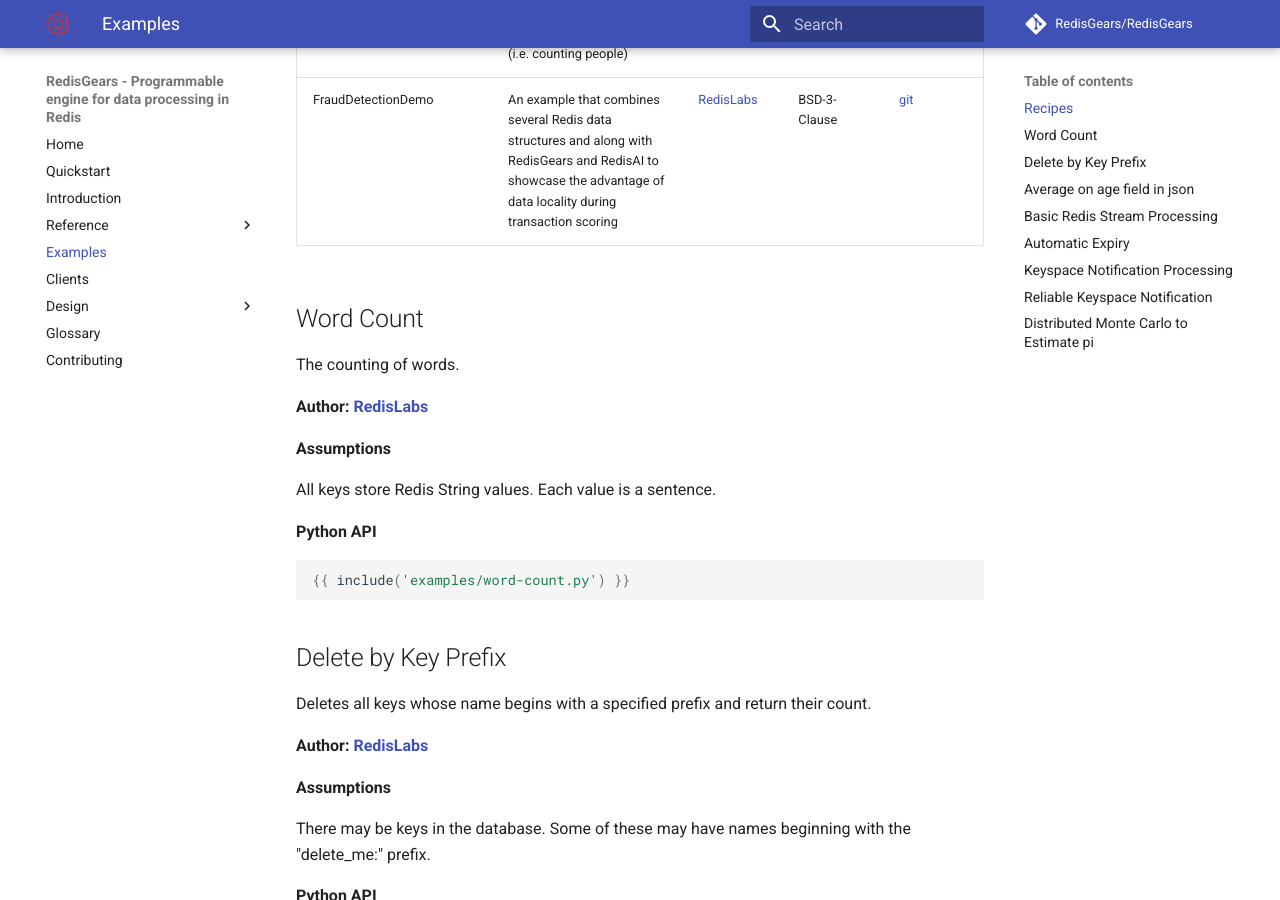
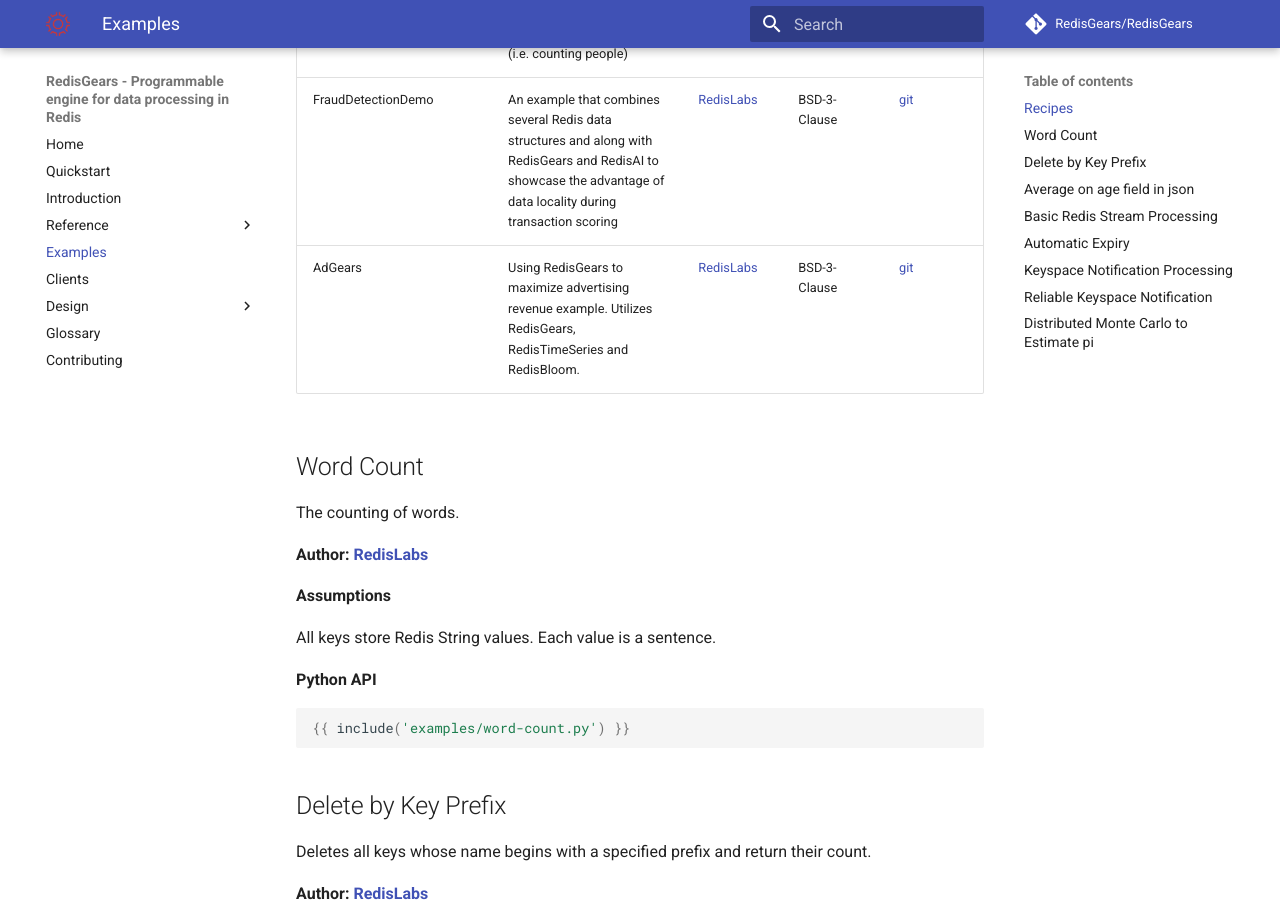
Before and after one commit to RedisGears/RedisGears, an MkDocs documentation site: the page built from docs/examples.md, in a window 1280 px wide and 900 px high, scrolled down 761 px. Built offline with MkDocs 1.6.1 and Material for MkDocs 9.7.7, drawn with Linux system fonts in a browser that asks for light colours; comment, search, counter and statistics services are not loaded.

Commit message:
Add AdGears to the list of demos
AdGears is another demo around RedisGears

```diff
--- a/docs/examples.md
+++ b/docs/examples.md
@@ -12,6 +12,7 @@
 | AnimalRecognitionDemo | An example of using Redis Streams, RedisGears and RedisAI for Realtime Video Analytics (i.e. filtering cats) | [RedisLabs](https://redislabs.com/) | BSD-3-Clause | [git](https://github.com/RedisGears/AnimalRecognitionDemo) |
 | EdgeRealtimeVideoAnalytics | An example of using Redis Streams, RedisGears, RedisAI and RedisTimeSeries for Realtime Video Analytics (i.e. counting people) | [RedisLabs](https://redislabs.com/) | Apache-2.0 | [git](https://github.com/RedisGears/EdgeRealtimeVideoAnalytics) |
 | FraudDetectionDemo | An example that combines several Redis data structures and along with RedisGears and RedisAI to showcase the advantage of data locality during transaction scoring | [RedisLabs](https://redislabs.com) | BSD-3-Clause | [git](https://github.com/RedisAI/FraudDetectionDemo)|
+| AdGears | Using RedisGears to maximize advertising revenue example.  Utilizes RedisGears, RedisTimeSeries and RedisBloom.| [RedisLabs](https://redislabs.com) | BSD-3-Clause | [git](https://github.com/Redislabs-Solution-Architects/AdGears)|
 
 ## Word Count
 The counting of words.
```
